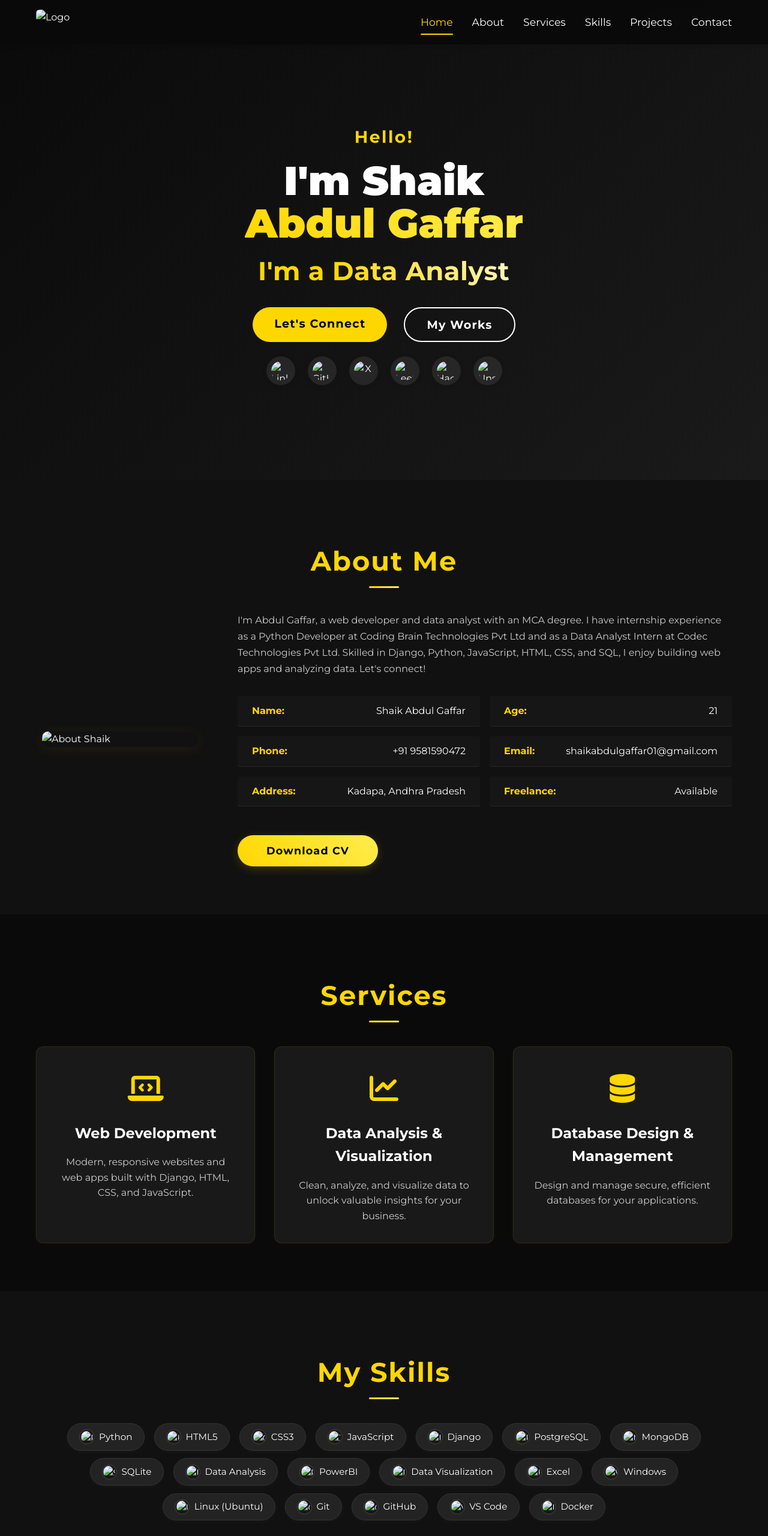
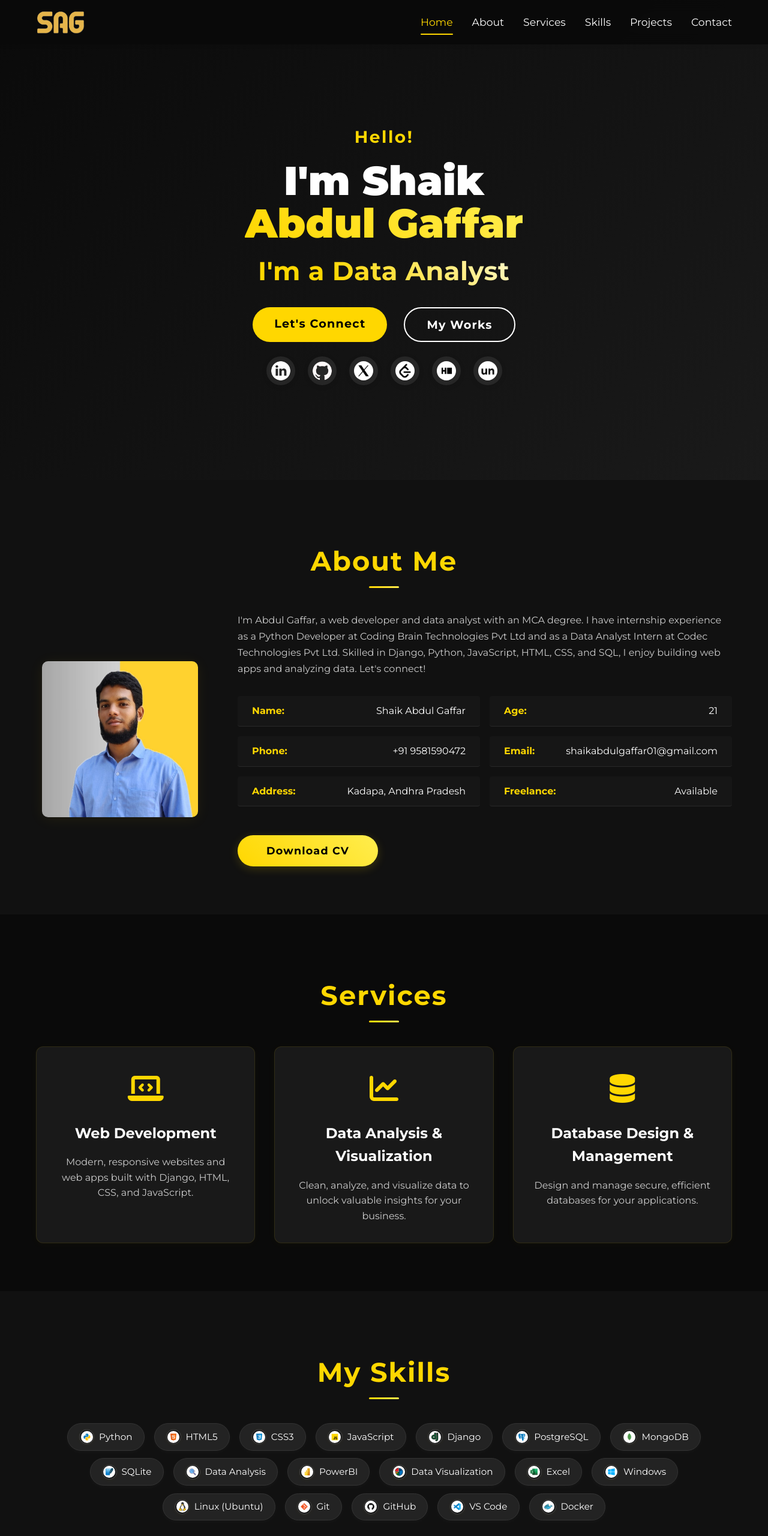
Before and after one commit to shaikabdulgaffar/Portfolio, a plain HTML site: page index.html in a window 1280 px wide. Shown: the top 2560 px of the page at 60% size. Drawn offline with Linux system fonts and the light colour scheme; the site is published under a folder, as on GitHub Pages, so addresses that start at the root find nothing.

Commit message:
Update index.html

```diff
--- a/index.html
+++ b/index.html
@@ -15,7 +15,7 @@
     <nav id="navbar">
         <div class="nav-container">
             <a href="#home" class="logo">
-                <img src="/Attachments/logo.png" alt="Logo" />
+                <img src="Attachments/logo.png" alt="Logo" />
             </a>
             <button class="nav-toggle" id="navToggle" aria-label="Toggle navigation">
                 <span class="nav-toggle-bar"></span>
@@ -53,22 +53,22 @@
                         </div>
                         <div class="social-icons">
                             <a href="https://linkedin.com/in/shaikabdulgaffar" target="_blank" title="LinkedIn">
-                                <img src="/Attachments/linkedin.png" alt="LinkedIn">
+                                <img src="Attachments/linkedin.png" alt="LinkedIn">
                             </a>
                             <a href="https://github.com/shaikabdulgaffar" target="_blank" title="GitHub">
-                                <img src="/Attachments/github.png" alt="GitHub">
+                                <img src="Attachments/github.png" alt="GitHub">
                             </a>
                             <a href="https://x.com/shaik_ag" target="_blank" title="X (Twitter)">
-                                <img src="/Attachments/x.png" alt="X">
+                                <img src="Attachments/x.png" alt="X">
                             </a>
                             <a href="https://leetcode.com/u/shaikabdulgaffar/" target="_blank" title="LeetCode">
-                                <img src="/Attachments/leetcode.png" alt="LeetCode">
+                                <img src="Attachments/leetcode.png" alt="LeetCode">
                             </a>
                             <a href="https://www.hackerrank.com/profile/shaikabdulgaffar" target="_blank" title="HackerRank">
-                                <img src="/Attachments/hackerrank.jpg" alt="HackerRank">
+                                <img src="Attachments/hackerrank.jpg" alt="HackerRank">
                             </a>
                             <a href="https://unstop.com/u/shaikgaf27939" target="_blank" title="Unstop">
-                                <img src="/Attachments/unstop.png" alt="Unstop">
+                                <img src="Attachments/unstop.png" alt="Unstop">
                             </a>
                         </div>
                     </div>
@@ -83,7 +83,7 @@
             <h2 class="section-title">About Me</h2>
             <div class="about-content">
                 <div class="about-image-container">
-                    <img src="/Attachments/profile image.png" alt="About Shaik" class="about-img">
+                    <img src="Attachments/profile image.png" alt="About Shaik" class="about-img">
                 </div>
                 <div class="about-info">
                     <p>
@@ -138,58 +138,58 @@
         <div class="section-title">My Skills</div>
         <div class="skills-badges-container">
             <span class="skill-badge">
-                <span class="badge-logo"><img src="/Attachments/python.png" alt="Python"></span>Python
+                <span class="badge-logo"><img src="Attachments/python.png" alt="Python"></span>Python
             </span>
             <span class="skill-badge">
-                <span class="badge-logo"><img src="/Attachments/html.png" alt="HTML5"></span>HTML5
+                <span class="badge-logo"><img src="Attachments/html.png" alt="HTML5"></span>HTML5
             </span>
             <span class="skill-badge">
-                <span class="badge-logo"><img src="/Attachments/css.png" alt="CSS3"></span>CSS3
+                <span class="badge-logo"><img src="Attachments/css.png" alt="CSS3"></span>CSS3
             </span>
             <span class="skill-badge">
-                <span class="badge-logo"><img src="/Attachments/js.png" alt="JS"></span>JavaScript
+                <span class="badge-logo"><img src="Attachments/js.png" alt="JS"></span>JavaScript
             </span>
             <span class="skill-badge">
-                <span class="badge-logo"><img src="/Attachments/django.png" alt="Django"></span>Django
+                <span class="badge-logo"><img src="Attachments/django.png" alt="Django"></span>Django
             </span>
             <span class="skill-badge">
-                <span class="badge-logo"><img src="/Attachments/postgres.png" alt="PostgreSQL"></span>PostgreSQL
+                <span class="badge-logo"><img src="Attachments/postgres.png" alt="PostgreSQL"></span>PostgreSQL
             </span>
             <span class="skill-badge">
-                <span class="badge-logo"><img src="/Attachments/mongodb.png" alt="MongoDB"></span>MongoDB
+                <span class="badge-logo"><img src="Attachments/mongodb.png" alt="MongoDB"></span>MongoDB
             </span>
             <span class="skill-badge">
-                <span class="badge-logo"><img src="/Attachments/sqlite.png" alt="SQLite"></span>SQLite
+                <span class="badge-logo"><img src="Attachments/sqlite.png" alt="SQLite"></span>SQLite
             </span>
             <span class="skill-badge">
-                <span class="badge-logo"><img src="/Attachments/data analysis.png" alt="Data Analysis"></span>Data Analysis
+                <span class="badge-logo"><img src="Attachments/data analysis.png" alt="Data Analysis"></span>Data Analysis
             </span>
             <span class="skill-badge">
-                <span class="badge-logo"><img src="/Attachments/powerbi.png" alt="PowerBI"></span>PowerBI
+                <span class="badge-logo"><img src="Attachments/powerbi.png" alt="PowerBI"></span>PowerBI
             </span>
             <span class="skill-badge">
-                <span class="badge-logo"><img src="/Attachments/data visualization.png" alt="Data Viz"></span>Data Visualization
+                <span class="badge-logo"><img src="Attachments/data visualization.png" alt="Data Viz"></span>Data Visualization
             </span>
             <span class="skill-badge">
-                <span class="badge-logo"><img src="/Attachments/excel.png" alt="Excel"></span>Excel
+                <span class="badge-logo"><img src="Attachments/excel.png" alt="Excel"></span>Excel
             </span>
             <span class="skill-badge">
-                <span class="badge-logo"><img src="/Attachments/windows.png" alt="Windows"></span>Windows
+                <span class="badge-logo"><img src="Attachments/windows.png" alt="Windows"></span>Windows
             </span>
             <span class="skill-badge">
-                <span class="badge-logo"><img src="/Attachments/linux.png" alt="Ubuntu"></span>Linux (Ubuntu)
+                <span class="badge-logo"><img src="Attachments/linux.png" alt="Ubuntu"></span>Linux (Ubuntu)
             </span>
             <span class="skill-badge">
-                <span class="badge-logo"><img src="/Attachments/git.png" alt="Git"></span>Git
+                <span class="badge-logo"><img src="Attachments/git.png" alt="Git"></span>Git
             </span>
             <span class="skill-badge">
-                <span class="badge-logo"><img src="/Attachments/github2.png" alt="GitHub"></span>GitHub
+                <span class="badge-logo"><img src="Attachments/github2.png" alt="GitHub"></span>GitHub
             </span>
             <span class="skill-badge">
-                <span class="badge-logo"><img src="/Attachments/vs code.png" alt="VS Code"></span>VS Code
+                <span class="badge-logo"><img src="Attachments/vs code.png" alt="VS Code"></span>VS Code
             </span>
             <span class="skill-badge">
-                <span class="badge-logo"><img src="/Attachments/docker.png" alt="Docker"></span>Docker
+                <span class="badge-logo"><img src="Attachments/docker.png" alt="Docker"></span>Docker
             </span>
         </div>
     </section>
@@ -200,13 +200,13 @@
             <h2 class="section-title">Projects</h2>
             <div class="projects-grid">
                 <div class="project-card">
-                    <img src="/Attachments/portfolio project.png" alt="Personal Portfolio" class="project-img">
+                    <img src="Attachments/portfolio project.png" alt="Personal Portfolio" class="project-img">
                     <div class="project-info">
                         <div class="project-header">
                             <h3>Personal Portfolio</h3>
                             <div class="project-links">
                                 <a href="https://github.com/shaikabdulgaffar/Portfolio" target="_blank" title="View on GitHub">
-                                    <img src="/Attachments/github.png" alt="GitHub" class="project-link-icon">
+                                    <img src="Attachments/github.png" alt="GitHub" class="project-link-icon">
                                 </a>
                             </div>
                         </div>
@@ -216,13 +216,13 @@
                     </div>
                 </div>
                 <div class="project-card">
-                    <img src="/Attachments/lyricsfinder project.png" alt="Lyrics Finder" class="project-img">
+                    <img src="Attachments/lyricsfinder project.png" alt="Lyrics Finder" class="project-img">
                     <div class="project-info">
                         <div class="project-header">
                             <h3>Lyrics Finder</h3>
                             <div class="project-links">
                                 <a href="https://github.com/shaikabdulgaffar/LyricsFinder" target="_blank" title="View on GitHub">
-                                    <img src="/Attachments/github.png" alt="GitHub" class="project-link-icon">
+                                    <img src="Attachments/github.png" alt="GitHub" class="project-link-icon">
                                 </a>
                             </div>
                         </div>
@@ -232,13 +232,13 @@
                     </div>
                 </div>
                 <div class="project-card">
-                    <img src="/Attachments/oncodeeditor project.png" alt="OnCodeEditor" class="project-img">
+                    <img src="Attachments/oncodeeditor project.png" alt="OnCodeEditor" class="project-img">
                     <div class="project-info">
                         <div class="project-header">
                             <h3>OnCodeEditor</h3>
                             <div class="project-links">
                                 <a href="https://github.com/shaikabdulgaffar/OnCodeEditor" target="_blank" title="View on GitHub">
-                                    <img src="/Attachments/github.png" alt="GitHub" class="project-link-icon">
+                                    <img src="Attachments/github.png" alt="GitHub" class="project-link-icon">
                                 </a>
                             </div>
                         </div>
@@ -248,13 +248,13 @@
                     </div>
                 </div>
                 <div class="project-card">
-                    <img src="/Attachments/genqr project.png" alt="GenQR" class="project-img">
+                    <img src="Attachments/genqr project.png" alt="GenQR" class="project-img">
                     <div class="project-info">
                         <div class="project-header">
                             <h3>GenQR</h3>
                             <div class="project-links">
                                 <a href="https://github.com/shaikabdulgaffar/GenQR" target="_blank" title="View on GitHub">
-                                    <img src="/Attachments/github.png" alt="GitHub" class="project-link-icon">
+                                    <img src="Attachments/github.png" alt="GitHub" class="project-link-icon">
                                 </a>
                             </div>
                         </div>
@@ -291,27 +291,27 @@
                     <ul class="social-links">
                         <li>
                             <a href="https://linkedin.com/in/shaikabdulgaffar" target="_blank">
-                                <img src="/Attachments/linkedin.png" alt="LinkedIn" class="social-icon" /> Connect on LinkedIn
+                                <img src="Attachments/linkedin.png" alt="LinkedIn" class="social-icon" /> Connect on LinkedIn
                             </a>
                         </li>
                         <li>
                             <a href="https://github.com/shaikabdulgaffar" target="_blank">
-                                <img src="/Attachments/github.png" alt="GitHub" class="social-icon" /> View my GitHub
+                                <img src="Attachments/github.png" alt="GitHub" class="social-icon" /> View my GitHub
                             </a>
                         </li>
                         <li>
                             <a href="mailto:shaikabdulgaffar01@gmail.com">
-                                <img src="/Attachments/email.png" alt="Email" class="social-icon" /> Email me directly
+                                <img src="Attachments/email.png" alt="Email" class="social-icon" /> Email me directly
                             </a>
                         </li>
                         <li>
                             <a href="tel:+919581590472">
-                                <img src="/Attachments/phone.png" alt="Phone" class="social-icon" /> +91 9581590472
+                                <img src="Attachments/phone.png" alt="Phone" class="social-icon" /> +91 9581590472
                             </a>
                         </li>
                         <li>
                             <a href="#">
-                                <img src="/Attachments/address.png" alt="Address" class="social-icon" /> Kadapa, Andhra Pradesh
+                                <img src="Attachments/address.png" alt="Address" class="social-icon" /> Kadapa, Andhra Pradesh
                             </a>
                         </li>
                     </ul>
@@ -339,22 +339,22 @@
                 <p>Creative developer with a passion for building exceptional digital experiences. Specializing in modern, responsive websites and applications.</p>
                 <div class="social-footer-icons">
                     <a href="https://linkedin.com/in/shaikabdulgaffar" target="_blank" title="LinkedIn">
-                        <img src="/Attachments/linkedin.png" alt="LinkedIn">
+                        <img src="Attachments/linkedin.png" alt="LinkedIn">
                     </a>
                     <a href="https://github.com/shaikabdulgaffar" target="_blank" title="GitHub">
-                        <img src="/Attachments/github.png" alt="GitHub">
+                        <img src="Attachments/github.png" alt="GitHub">
                     </a>
                     <a href="https://x.com/shaik_ag" target="_blank" title="X (Twitter)">
-                        <img src="/Attachments/x.png" alt="X">
+                        <img src="Attachments/x.png" alt="X">
                     </a>
                     <a href="https://leetcode.com/u/shaikabdulgaffar/" target="_blank" title="LeetCode">
-                        <img src="/Attachments/leetcode.png" alt="LeetCode">
+                        <img src="Attachments/leetcode.png" alt="LeetCode">
                     </a>
                     <a href="https://www.hackerrank.com/profile/shaikabdulgaffar" target="_blank" title="HackerRank">
-                        <img src="/Attachments/hackerrank.jpg" alt="HackerRank">
+                        <img src="Attachments/hackerrank.jpg" alt="HackerRank">
                     </a>
                     <a href="https://unstop.com/u/shaikgaf27939" target="_blank" title="Unstop">
-                        <img src="/Attachments/unstop.png" alt="Unstop">
+                        <img src="Attachments/unstop.png" alt="Unstop">
                     </a>
                 </div>
             </div>
```
